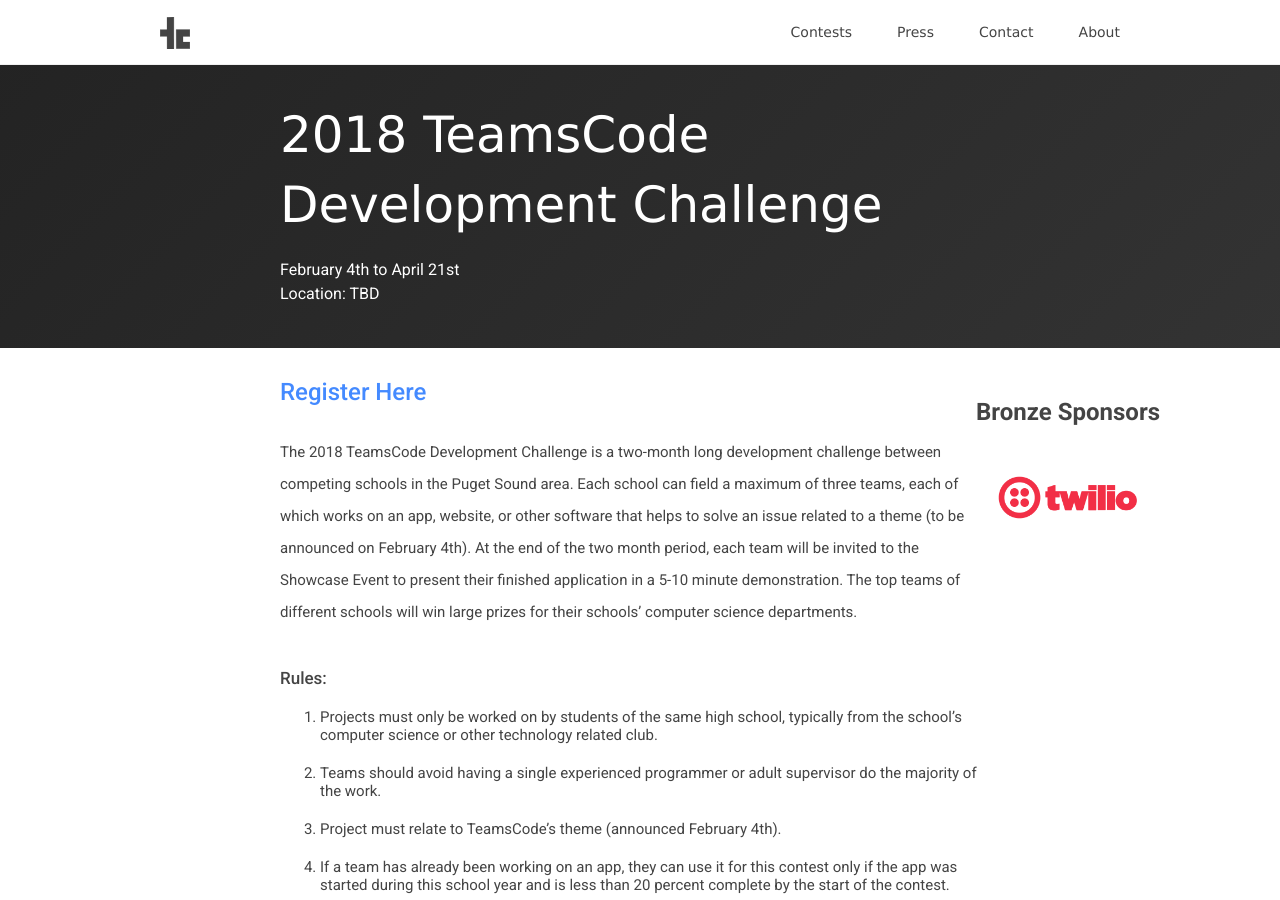
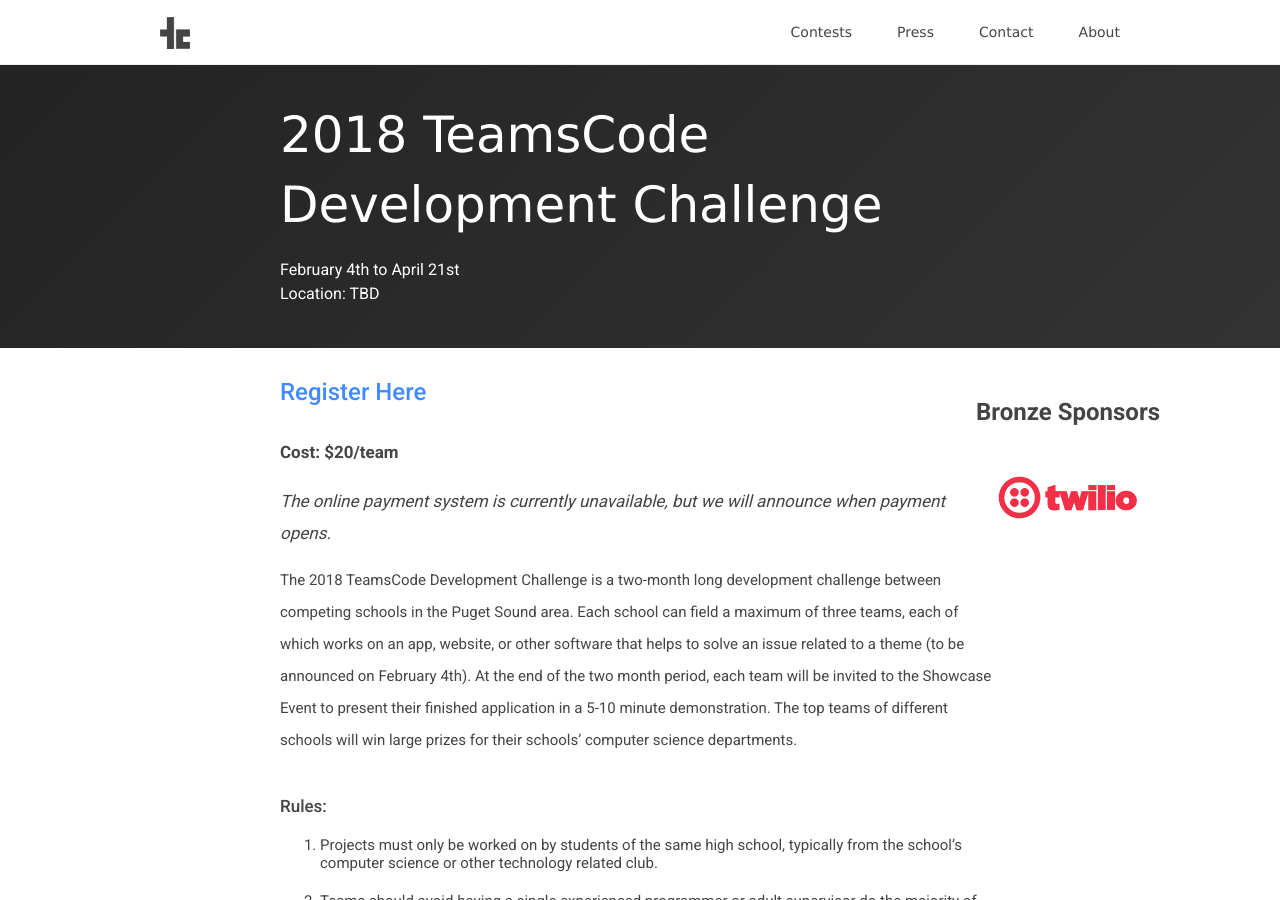
Before and after one commit to teamscode/teamscode.github.io, a Jekyll site: the page built from _posts/2018-01-07-teamscode-2018-development-challenge.md, in a window 1280 px wide and 900 px high. Built offline with Jekyll 4.4.1, drawn with Linux system fonts in a browser that asks for light colours; nearby versions of some CDN libraries.

Commit message:
added cost and payment disclaimer to development challenge

```diff
--- a/_posts/2018-01-07-teamscode-2018-development-challenge.md
+++ b/_posts/2018-01-07-teamscode-2018-development-challenge.md
@@ -6,12 +6,15 @@ contest_date: February 4th to April 21st
 contest_location: "Location: TBD"
 ---
 
-<div style="float: right; margin-right: -160px; margin-left: 10px; text-align: center;">
+<div style="float: right; margin-right: -160px; margin-left: 20px; text-align: center;">
   <h1 style="text-align: left"><b>Bronze Sponsors</b></h1>
   <a href="https://twilio.com"><img src="/assets/images/sponsor_twilio.png" alt="Twilio" style="width:180px;"></a>
 </div>
 
 # [Register Here](https://teamscode.typeform.com/to/pqwej3)
+
+### **Cost: $20/team**
+### *The online payment system is currently unavailable, but we will announce when payment opens.*
 
 The 2018 TeamsCode Development Challenge is a two-month long development challenge between competing schools in the Puget Sound area. Each school can field a maximum of three teams, each of which works on an app, website, or other software that helps to solve an issue related to a theme (to be announced on February 4th). At the end of the two month period, each team will be invited to the Showcase Event to present their finished application in a 5-10 minute demonstration. The top teams of different schools will win large prizes for their schools’ computer science departments.
 
```
Also changed, not shown: _posts/2017-10-31-fall-2017-skyline-programming-contest.md (+1 -1 lines).
